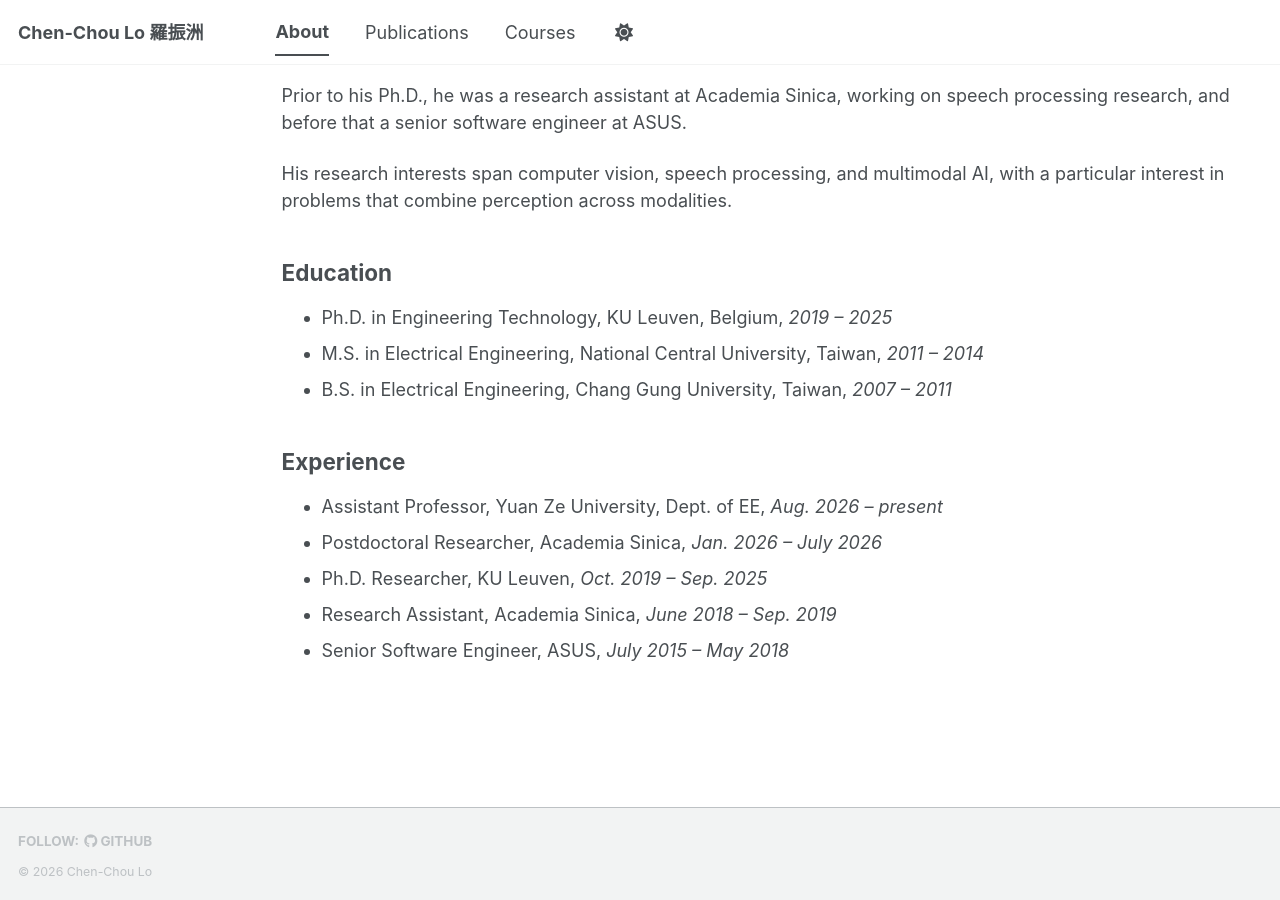
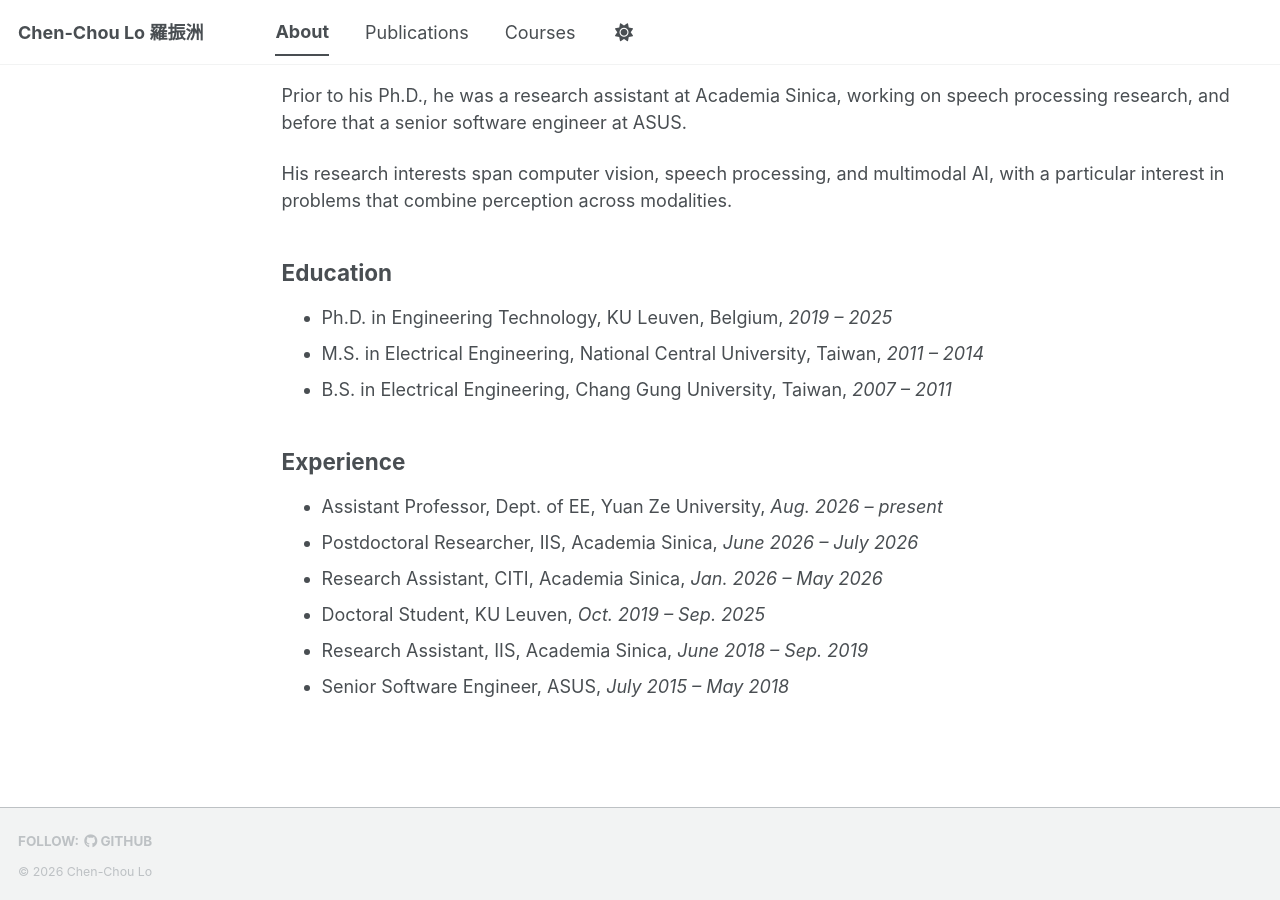
Before and after one commit to lochenchou/lochenchou.github.io, a Jekyll site: the page built from _pages/about.md, in a window 1280 px wide and 900 px high, scrolled down 814 px. Built offline with Jekyll 4.4.1, drawn with Linux system fonts in a browser that asks for light colours; a style sheet for code colours, icons or effects is not loaded.

Commit message:
Update about.md

```diff
--- a/_pages/about.md
+++ b/_pages/about.md
@@ -26,8 +26,9 @@ His research interests span computer vision, speech processing, and multimodal A
 
 ## Experience
 
-* Assistant Professor, Yuan Ze University, Dept. of EE,  *Aug. 2026 – present*
-* Postdoctoral Researcher, Academia Sinica, *Jan. 2026 – July 2026*
-* Ph.D. Researcher, KU Leuven, *Oct. 2019 – Sep. 2025*
-* Research Assistant, Academia Sinica, *June 2018 – Sep. 2019*
+* Assistant Professor, Dept. of EE, Yuan Ze University,  *Aug. 2026 – present*
+* Postdoctoral Researcher, IIS, Academia Sinica, *June 2026 – July 2026*
+* Research Assistant, CITI, Academia Sinica, *Jan. 2026 – May 2026*
+* Doctoral Student, KU Leuven, *Oct. 2019 – Sep. 2025*
+* Research Assistant, IIS, Academia Sinica, *June 2018 – Sep. 2019*
 * Senior Software Engineer, ASUS, *July 2015 – May 2018*
```
